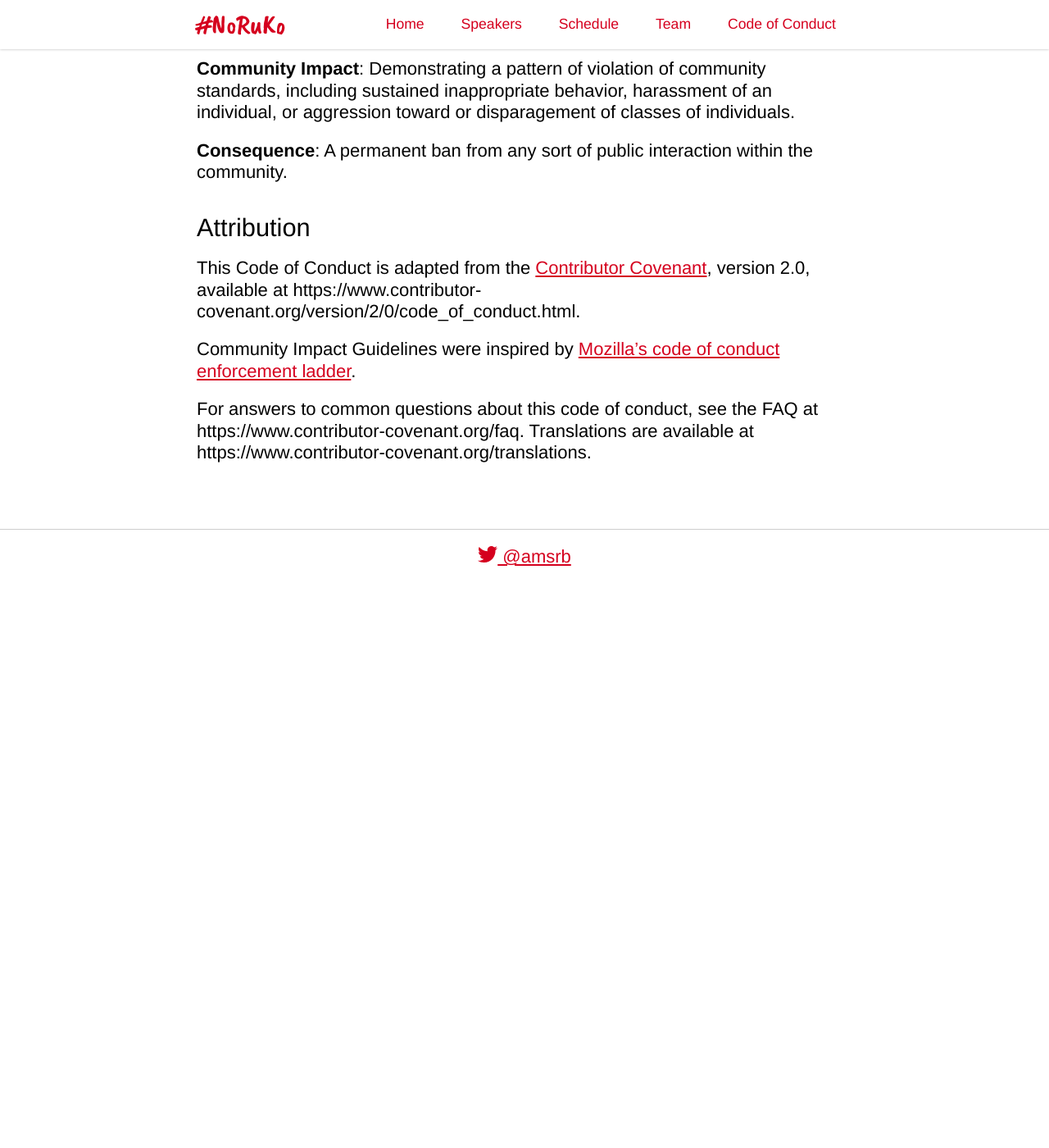
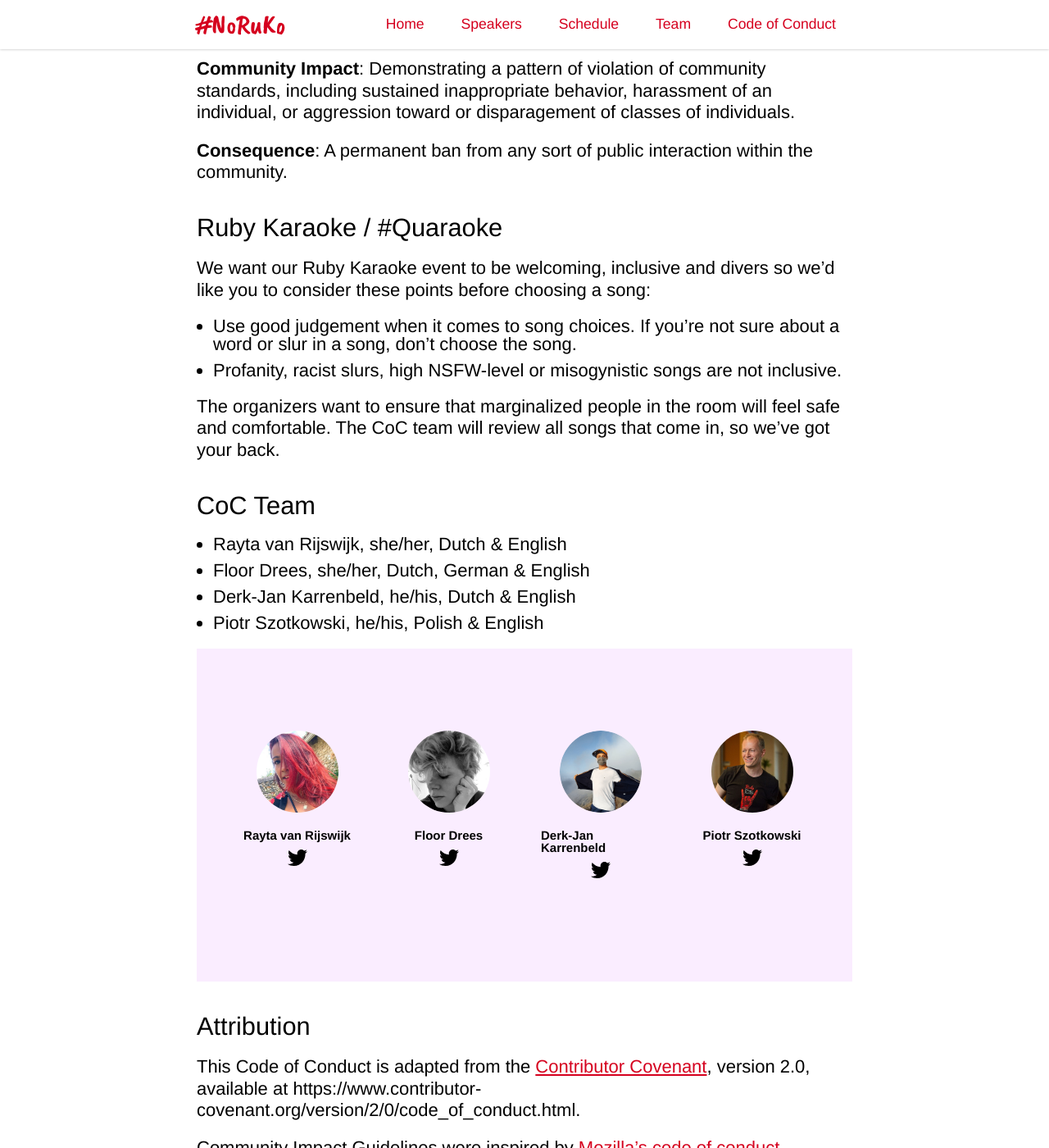
Before and after one commit to rubynl/noruko.org, a Jekyll site: the page built from code-of-conduct/index.html.md, in a window 1280 px wide and 1400 px high, scrolled down 2981 px. Shown: the whole window at 82% size. Built offline with Jekyll 4.4.1, drawn with Linux system fonts in a browser that asks for light colours; before the commit the page ends 3691 px from its top, so only the background shows below that.

Commit message:
Add CoC team and Quaraoke

```diff
--- a/code-of-conduct/index.html.md
+++ b/code-of-conduct/index.html.md
@@ -122,6 +122,83 @@ individual, or aggression toward or disparagement of classes of individuals.
 **Consequence**: A permanent ban from any sort of public interaction within
 the community.
 
+## Ruby Karaoke / #Quaraoke
+We want our Ruby Karaoke event to be welcoming, inclusive and divers so we’d like you to consider these points before choosing a song:
+
+* Use good judgement when it comes to song choices. If you’re not sure about a word or slur in a song, don’t choose the song.
+* Profanity, racist slurs, high NSFW-level or misogynistic songs are not inclusive.
+
+The organizers want to ensure that marginalized people in the room will feel safe and comfortable. The CoC team will review all songs that come in, so we’ve got your back.
+
+## CoC Team
+* Rayta van Rijswijk, she/her, Dutch & English
+* Floor Drees, she/her, Dutch, German & English
+* Derk-Jan Karrenbeld, he/his, Dutch & English
+* Piotr Szotkowski, he/his, Polish & English
+
+<section class="section section-dark" id="team">
+  <div class="container">
+
+    <div class="people-list">
+      <div class="person">
+        <img src="/assets/images/people/rayta_van_rijswijk.jpg">
+        <h3 class="name">
+          Rayta van Rijswijk
+        </h3>
+        <p class="social">
+          <a href="https://twitter.com/raytalks">
+            <svg class="tw-icon" preserveAspectRatio="xMidYMid meet" viewBox="0 0 24 20">
+              <use href="#tw-icon" xlink:href="#tw-icon" xmlns:xlink="http://www.w3.org/1999/xlink"></use>
+            </svg>
+          </a>
+        </p>
+      </div>
+
+      <div class="person">
+        <img src="/assets/images/people/floor_drees.jpg">
+        <h3 class="name">
+          Floor Drees
+        </h3>
+        <p class="social">
+          <a href="https://twitter.com/floordrees">
+            <svg class="tw-icon" preserveAspectRatio="xMidYMid meet" viewBox="0 0 24 20">
+              <use href="#tw-icon" xlink:href="#tw-icon" xmlns:xlink="http://www.w3.org/1999/xlink"></use>
+            </svg>
+          </a>
+        </p>
+      </div>
+
+      <div class="person">
+        <img src="/assets/images/people/derk_jan_karrenbeld.jpg">
+        <h3 class="name">
+          Derk-Jan Karrenbeld
+        </h3>
+        <p class="social">
+          <a href="https://twitter.com/SleeplessByte">
+            <svg class="tw-icon" preserveAspectRatio="xMidYMid meet" viewBox="0 0 24 20">
+              <use href="#tw-icon" xlink:href="#tw-icon" xmlns:xlink="http://www.w3.org/1999/xlink"></use>
+            </svg>
+          </a>
+        </p>
+      </div>
+
+      <div class="person">
+        <img src="/assets/images/people/piotr_szotkowski.jpg">
+        <h3 class="name">
+          Piotr Szotkowski
+        </h3>
+        <p class="social">
+          <a href="https://twitter.com/chastell">
+            <svg class="tw-icon" preserveAspectRatio="xMidYMid meet" viewBox="0 0 24 20">
+              <use href="#tw-icon" xlink:href="#tw-icon" xmlns:xlink="http://www.w3.org/1999/xlink"></use>
+            </svg>
+          </a>
+        </p>
+      </div>
+    </div>
+  </div>
+</section>
+
 ## Attribution
 
 This Code of Conduct is adapted from the [Contributor Covenant][homepage],
```
Also changed, not shown: assets/images/people/derk_jan_karrenbeld.jpg (added), assets/images/people/piotr_szotkowski.jpg (added).
